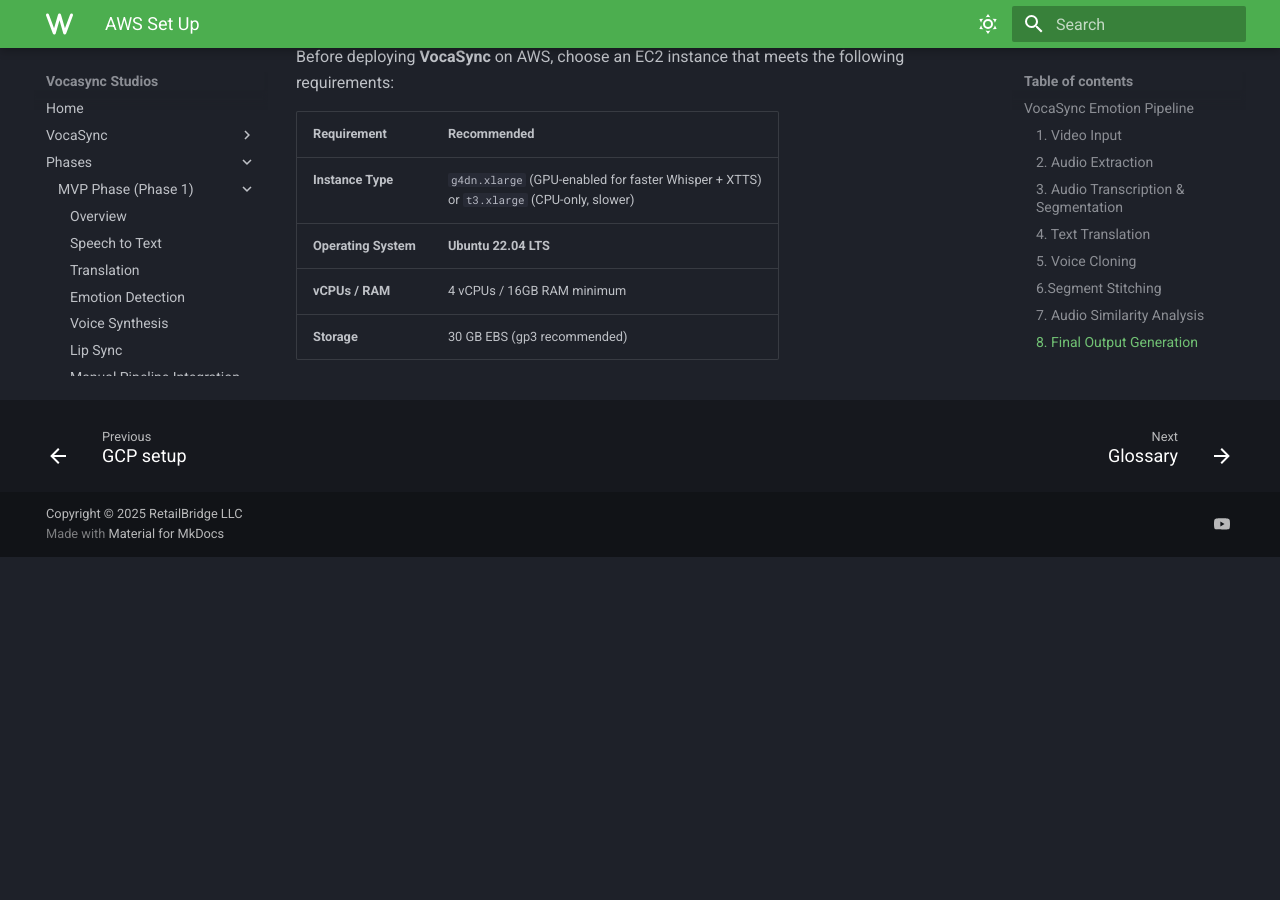
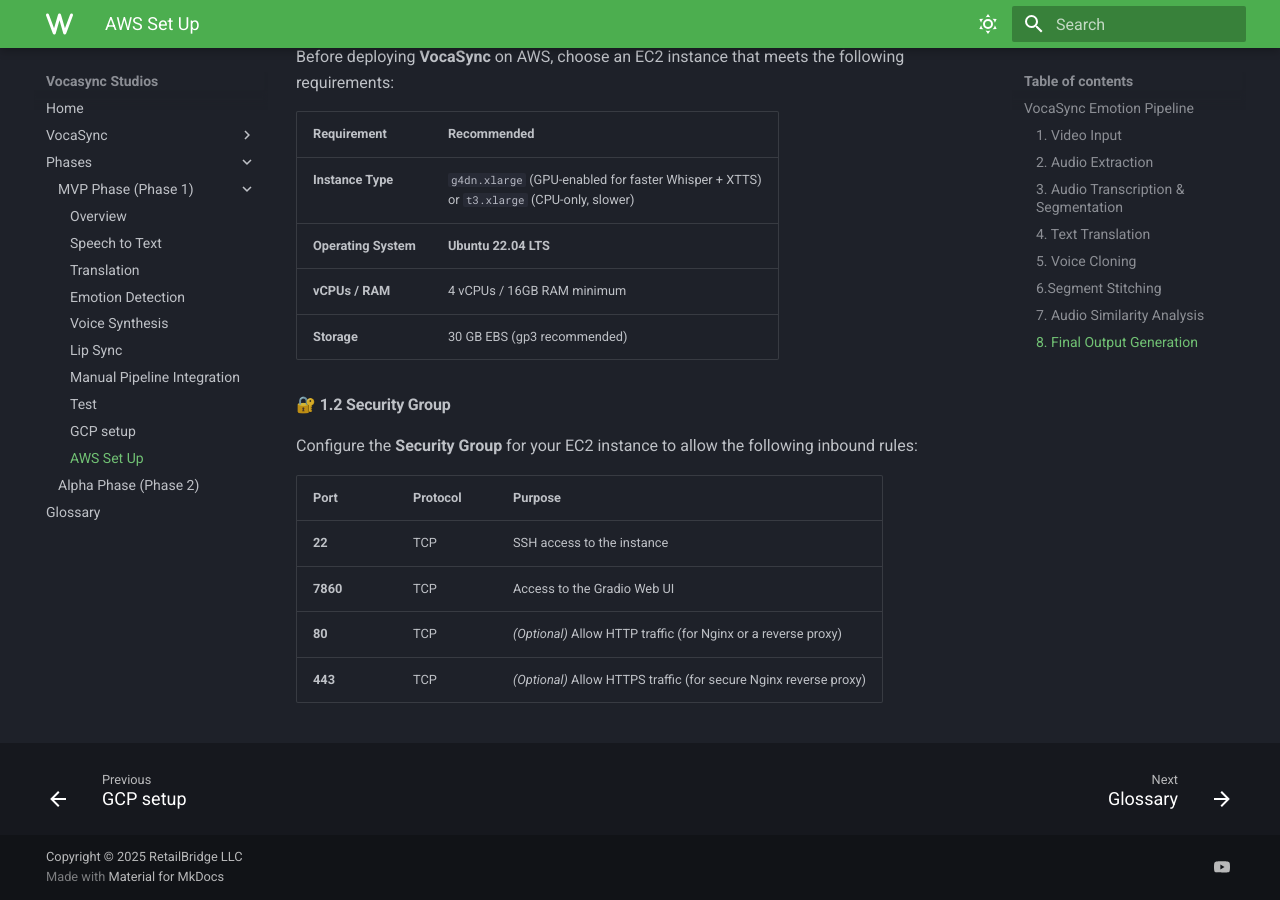
Before and after one commit to RETAILBRIDGE-LLC/wiki, an MkDocs documentation site: the page built from docs/phases/phase1_mvp/AWS_setup.md, in a window 1280 px wide and 900 px high, scrolled down 3103 px. Built offline with MkDocs 1.6.1 and Material for MkDocs 9.7.7, drawn with Linux system fonts in a browser that asks for light colours; before the commit the page ends 3660 px from its top, so only the background shows below that.

Commit message:
Update AWS_setup.md

```diff
--- a/docs/phases/phase1_mvp/AWS_setup.md
+++ b/docs/phases/phase1_mvp/AWS_setup.md
@@ -111,3 +111,14 @@
 | **Operating System** | **Ubuntu 22.04 LTS** |
 | **vCPUs / RAM** | 4 vCPUs / 16GB RAM minimum |
 | **Storage** | 30 GB EBS (gp3 recommended) |
+
+#### 🔐 1.2 Security Group
+
+Configure the **Security Group** for your EC2 instance to allow the following inbound rules:
+
+| **Port** | **Protocol** | **Purpose** |
+|---------|-------------|-------------|
+| **22** | TCP | SSH access to the instance |
+| **7860** | TCP | Access to the Gradio Web UI |
+| **80** | TCP | *(Optional)* Allow HTTP traffic (for Nginx or a reverse proxy) |
+| **443** | TCP | *(Optional)* Allow HTTPS traffic (for secure Nginx reverse proxy) |
```
